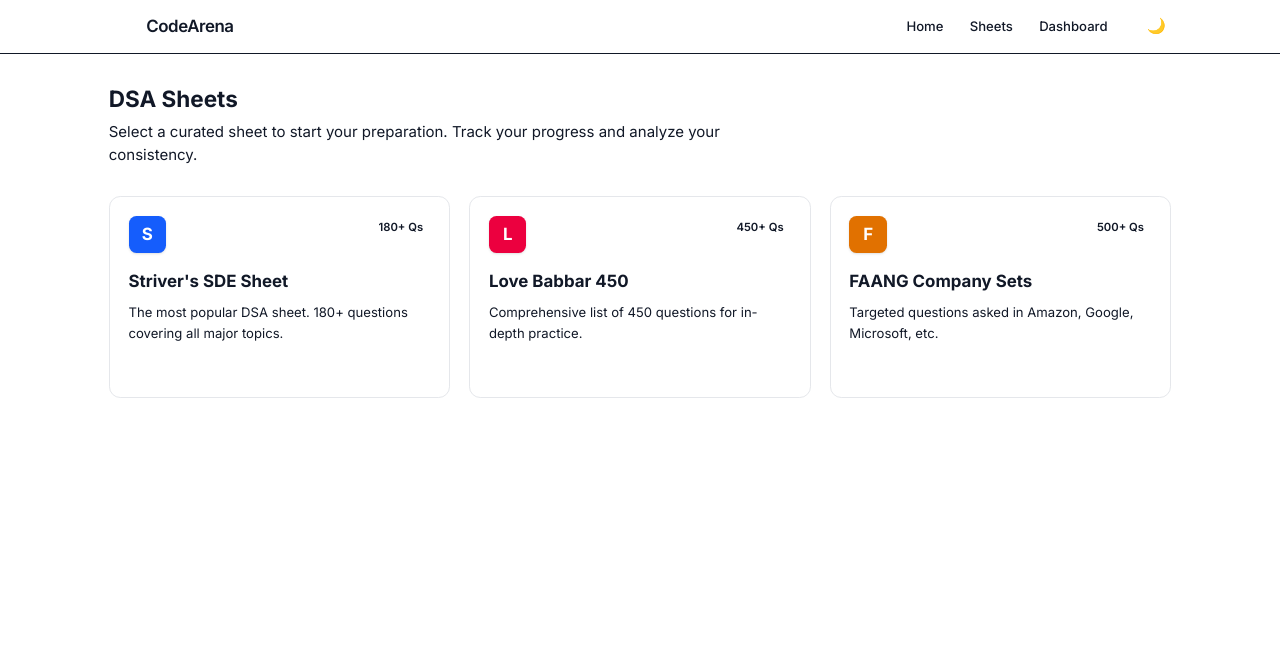
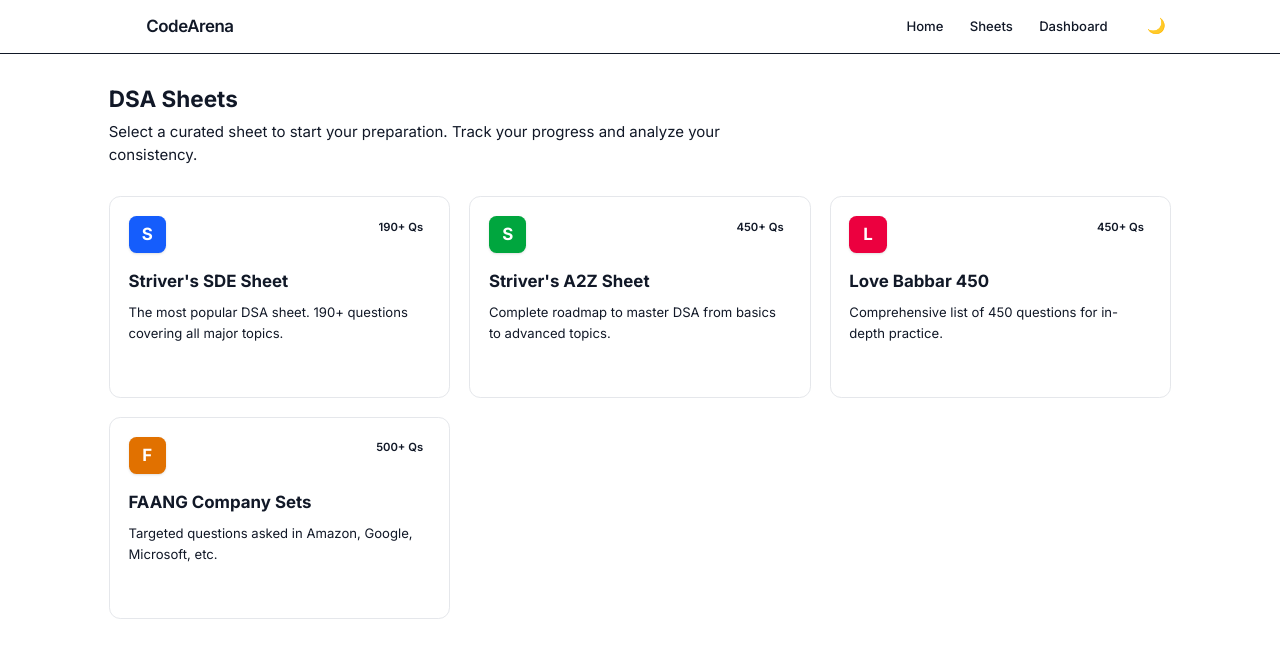
Before and after one commit to Ashish4316/CodeArena, a React (Vite) app: page /sheets in a window 1280 px wide. Shown: the top 658 px of the page. Built offline with nearby package versions, Linux system fonts and the light colour scheme.

Commit message:
feat: add striver a2z sheet to sheets list page

```diff
--- a/src/pages/SheetsList.jsx
+++ b/src/pages/SheetsList.jsx
@@ -4,12 +4,20 @@
 const SheetsList = () => {
     const sheets = [
         {
-            id: "striver",
+            id: "striver-sde",
             title: "Striver's SDE Sheet",
-            desc: "The most popular DSA sheet. 180+ questions covering all major topics.",
-            count: "180+",
+            desc: "The most popular DSA sheet. 190+ questions covering all major topics.",
+            count: "190+",
             color: "bg-blue-600",
-            link: "/sheet/striver"
+            link: "/sheet/striver-sde"
+        },
+        {
+            id: "striver-a2z",
+            title: "Striver's A2Z Sheet",
+            desc: "Complete roadmap to master DSA from basics to advanced topics.",
+            count: "450+",
+            color: "bg-green-600",
+            link: "/sheet/striver-a2z"
         },
         {
             id: "lovebabbar",
```
